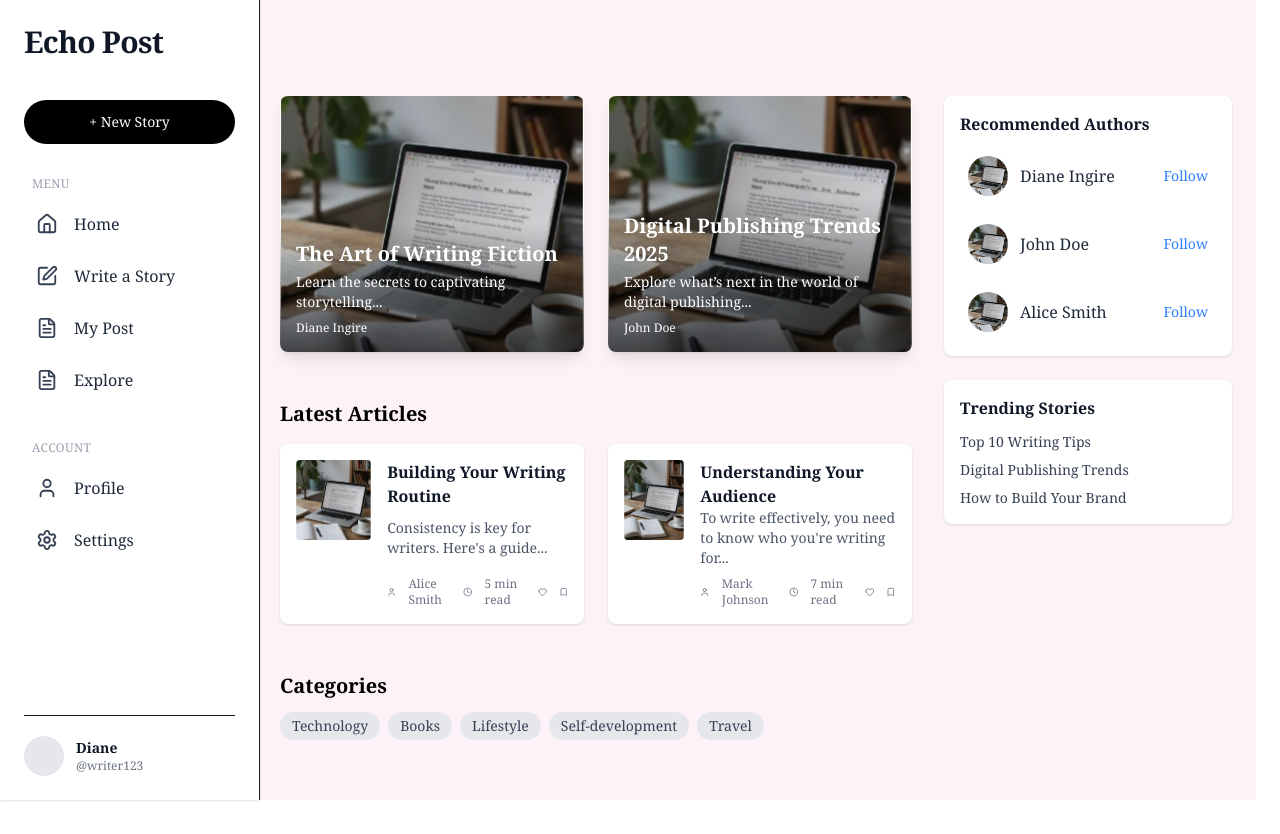
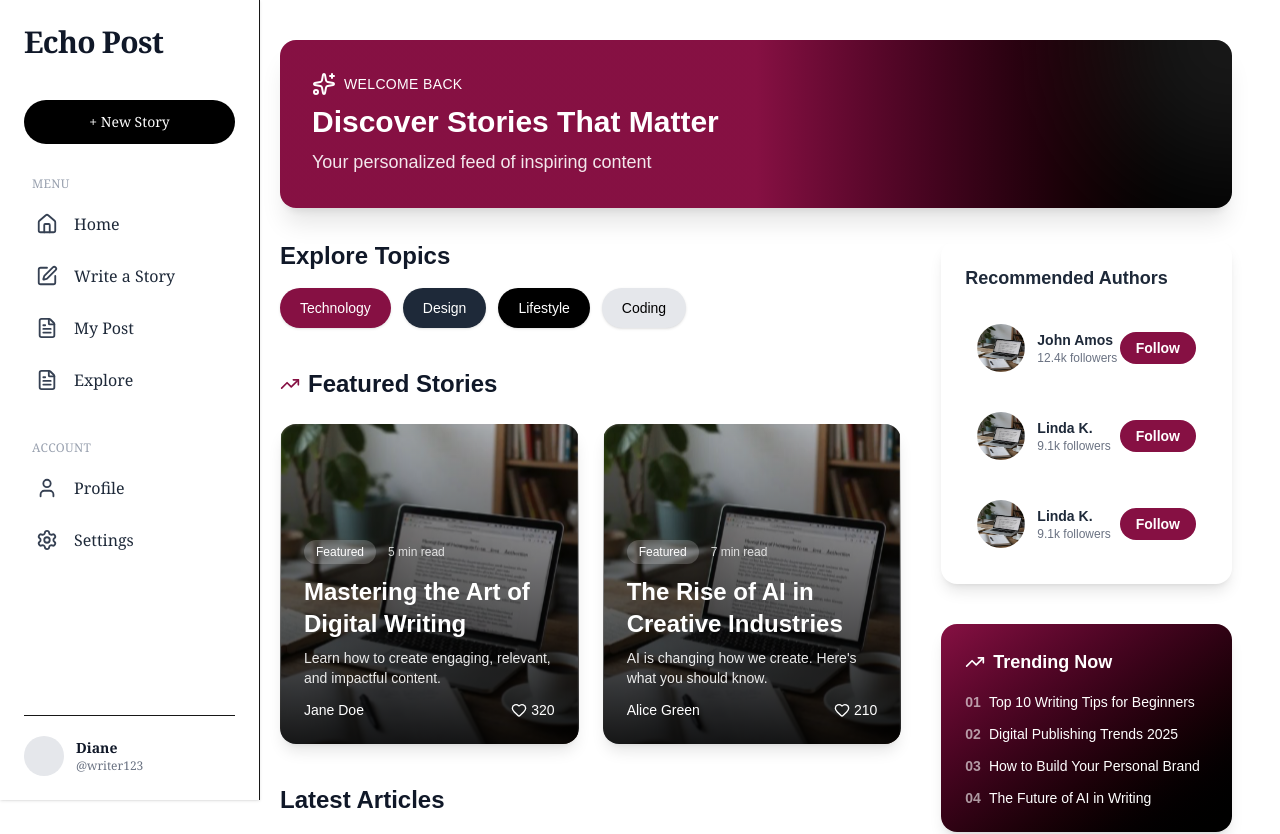
Before and after one commit to ingdia/Phase-Two-Capstone-Project, a Next.js app in the folder echo-post/: page /dashboard in a window 1280 px wide. Shown: the top 834 px of the page. Before the commit the page ends 800 px from the top, so only its background shows below. Built offline with nearby package versions, Linux system fonts and the light colour scheme.

Commit message:
configuring claudinary

```diff
--- a/echo-post/package.json
+++ b/echo-post/package.json
@@ -12,10 +12,13 @@
     "@lexical/react": "^0.38.2",
     "@prisma/client": "^6.19.0",
     "bcryptjs": "^3.0.3",
+    "cloudinary": "^1.41.3",
     "dotenv": "^17.2.3",
     "jsonwebtoken": "^9.0.2",
     "lexical": "^0.38.2",
     "lucide-react": "^0.554.0",
+    "multer": "^2.0.2",
+    "multer-storage-cloudinary": "^4.0.0",
     "next": "16.0.3",
     "pg": "^8.16.3",
     "prisma": "^6.19.0",
--- /dev/null
+++ b/echo-post/src/app/(api)/protected/post/[id]/comments/route.ts
@@ -0,0 +1,30 @@
+import prisma from "../../../../../../lib/prisma";
+import { NextResponse } from "next/server";
+import jwt from "jsonwebtoken";
+
+const JWT_SECRET = process.env.JWT_SECRET!;
+
+export async function POST(req: Request, { params }: any) {
+  try {
+    const auth = req.headers.get("Authorization");
+    if (!auth) return NextResponse.json({ error: "Unauthorized" }, { status: 401 });
+
+    const token = auth.split(" ")[1];
+    const decoded = jwt.verify(token, JWT_SECRET) as { id: string };
+
+    const { content } = await req.json();
+    if (!content) return NextResponse.json({ error: "Empty comment" }, { status: 400 });
+
+    const comment = await prisma.comment.create({
+      data: {
+        content,
+        postId: params.id,
+        authorId: decoded.id,
+      },
+    });
+
+    return NextResponse.json({ comment }, { status: 201 });
+  } catch (e) {
+    return NextResponse.json({ error: "Failed to comment" }, { status: 500 });
+  }
+}
--- a/echo-post/src/app/dashboard/page.tsx
+++ b/echo-post/src/app/dashboard/page.tsx
@@ -1,168 +1,152 @@
-import React from "react";
-import { Bookmark, User, Heart, Clock } from "lucide-react";
+"use client";
 
-const featuredPosts = [
+import { useState } from "react";
+
+
+import Banner from "@/components/dash/overview/Banner";
+import Categories from "@/components//dash/overview/Categories";
+import FeaturedStories from "@/components/dash/overview/FeaturedStories";
+import LatestArticles from "@/components/dash/overview/LatestArticles";
+import TrendingAuthors from "@/components/dash/overview/TrendingAuthors";
+import TrendingStories from "@/components/dash/overview/TrendingStories";
+
+
+import { Post, Category, Author } from "@/types/glob";
+
+export default function HomePage() {
+
+
+  const categories: Category[] = [
+    { name: "Technology", color: "bg-pink-900 text-white" },
+    { name: "Design", color: "bg-gray-800 text-white" },
+    { name: "Lifestyle", color: "bg-black text-white" },
+    { name: "Coding", color: "bg-gray-200 text-black" },
+  ];
+
+  const featuredPosts: Post[] = [
     {
-    title: "The Art of Writing Fiction",
-    author: "Diane Ingire",
+      id: "1",
+      title: "Mastering the Art of Digital Writing",
+      excerpt: "Learn how to create engaging, relevant, and impactful content.",
       cover: "/image/image.png",
-    excerpt: "Learn the secrets to captivating storytelling...",
+      author: "Jane Doe",
+      readTime: "5 min read",
+      likes: 320,
     },
     {
-    title: "Digital Publishing Trends 2025",
-    author: "John Doe",
+      id: "2",
+      title: "The Rise of AI in Creative Industries",
+      excerpt: "AI is changing how we create. Here's what you should know.",
       cover: "/image/image.png",
-    excerpt: "Explore what’s next in the world of digital publishing...",
+      author: "Alice Green",
+      readTime: "7 min read",
+      likes: 210,
     },
   ];
 
-const latestPosts = [
+  const latestPosts: Post[] = [
     {
-    title: "Building Your Writing Routine",
-    author: "Alice Smith",
+      id: "3",
+      title: "The Psychology Behind Great Design",
+      excerpt: "Understanding users at a deeper level can improve UI/UX.",
       cover: "/image/image.png",
-    excerpt: "Consistency is key for writers. Here's a guide...",
-    time: "5 min read",
+      author: "Mark Philips",
+      time: "2h ago",
+      likes: 12,
     },
     {
-    title: "Understanding Your Audience",
-    author: "Mark Johnson",
+      id: "4",
+      title: "Top 10 Tools Every Developer Should Know in 2025",
+      excerpt: "These tools will boost your productivity instantly.",
       cover: "/image/image.png",
-    excerpt: "To write effectively, you need to know who you're writing for...",
-    time: "7 min read",
+      author: "Clara Nduwimana",
+      time: "4h ago",
+      likes: 98,
     },
   ];
 
-const trendingAuthors = [
-  { name: "Diane Ingire", avatar: "/image/image.png" },
-  { name: "John Doe", avatar: "/image/image.png" },
-  { name: "Alice Smith", avatar: "/image/image.png" },
+  const authors: Author[] = [
+    {
+      id: "a1",
+      name: "John Amos",
+      avatar: "/image/image.png",
+      followers: "12.4k followers",
+    },
+    {
+      id: "a2",
+      name: "Linda K.",
+      avatar: "/image/image.png",
+      followers: "9.1k followers",
+    },
+     {
+      id: "a3",
+      name: "Linda K.",
+      avatar: "/image/image.png",
+      followers: "9.1k followers",
+    },
   ];
 
-const categories = [
-  "Technology",
-  "Books",
-  "Lifestyle",
-  "Self-development",
-  "Travel",
-];
 
-export default function page() {
+
+  const [bookmarked, setBookmarked] = useState<Record<string, boolean>>({});
+  const [liked, setLiked] = useState<Record<string, boolean>>({});
+  const [followed, setFollowed] = useState<Record<string, boolean>>({});
+
+  const toggleBookmark = (id: string) => {
+    setBookmarked((prev) => ({ ...prev, [id]: !prev[id] }));
+  };
+
+  const toggleLike = (id: string) => {
+    setLiked((prev) => ({ ...prev, [id]: !prev[id] }));
+  };
+
+  const toggleFollow = (id: string) => {
+    setFollowed((prev) => ({ ...prev, [id]: !prev[id] }));
+  };
+
+
   return (
-    <div className="min-h-screen bg-pink-50 text-black font-serif" >
+    <div className="max-w-7xl mx-auto px-6 py-10 text-gray-800">
 
-      <main className="pt-24 max-w-7xl mx-auto px-6 flex gap-8">
-        {/* Main Content */}
-        <div className="flex-1 flex flex-col gap-12">
-          {/* Featured Section */}
-          <section className="grid grid-cols-1 md:grid-cols-2 gap-6">
-            {featuredPosts.map((post, i) => (
-              <div
-                key={i}
-                className="relative rounded-lg overflow-hidden shadow-lg cursor-pointer hover:shadow-2xl transition"
-              >
-                <img
-                  src={post.cover}
-                  alt={post.title}
-                  className="w-full h-64 object-cover"
+
+      <Banner />
+
+
+      <div className="grid grid-cols-1 lg:grid-cols-3 gap-10">
+
+
+        <div className="lg:col-span-2 space-y-10">
+
+
+          <Categories categories={categories} />
+
+
+          <FeaturedStories posts={featuredPosts} />
+
+
+          <LatestArticles
+            latestPosts={latestPosts}
+            bookmarked={bookmarked}
+            liked={liked}
+            onBookmark={toggleBookmark}
+            onLike={toggleLike}
           />
-                <div className="absolute bottom-0 left-0 right-0 bg-gradient-to-t from-black/70 to-transparent p-4 text-white">
-                  <h2 className="text-xl font-bold">{post.title}</h2>
-                  <p className="text-sm mt-1">{post.excerpt}</p>
-                  <p className="mt-2 text-xs">{post.author}</p>
-                </div>
-              </div>
-            ))}
-          </section>
-
-          {/* Latest Articles */}
-          <section>
-            <h3 className="text-xl font-semibold mb-4">Latest Articles</h3>
-            <div className="grid grid-cols-1 md:grid-cols-2 gap-6">
-              {latestPosts.map((post, i) => (
-                <div
-                  key={i}
-                  className="flex gap-4 bg-white rounded-lg shadow hover:shadow-md transition p-4 cursor-pointer"
-                >
-                  <img
-                    src={post.cover}
-                    alt={post.title}
-                    className="w-32 h-20 object-cover rounded"
-                  />
-                  <div className="flex flex-col justify-between">
-                    <h4 className="font-semibold text-gray-900">{post.title}</h4>
-                    <p className="text-gray-600 text-sm">{post.excerpt}</p>
-                    <div className="flex items-center gap-3 text-gray-500 text-xs mt-2">
-                      <User size={14} />
-                      <span>{post.author}</span>
-                      <Clock size={14} />
-                      <span>{post.time}</span>
-                      <Heart size={14} />
-                      <Bookmark size={14} />
-                    </div>
-                  </div>
-                </div>
-              ))}
-            </div>
-          </section>
-
-          {/* Categories */}
-          <section>
-            <h3 className="text-xl font-semibold mb-3">Categories</h3>
-            <div className="flex flex-wrap gap-2">
-              {categories.map((cat, i) => (
-                <span
-                  key={i}
-                  className="bg-gray-200 px-3 py-1 rounded-full text-gray-700 text-sm cursor-pointer hover:bg-gray-300 transition"
-                >
-                  {cat}
-                </span>
-              ))}
-            </div>
-          </section>
         </div>
 
-        {/* Sidebar */}
-        <aside className="w-72 hidden lg:flex flex-col gap-6">
-          {/* Trending Authors */}
-          <div className="bg-white p-4 rounded-lg shadow">
-            <h4 className="font-semibold text-gray-900 mb-3">Recommended Authors</h4>
-            <div className="flex flex-col gap-3">
-              {trendingAuthors.map((author, i) => (
-                <div
-                  key={i}
-                  className="flex items-center justify-between cursor-pointer hover:bg-gray-50 p-2 rounded transition"
-                >
-                  <div className="flex items-center gap-3">
-                    <img
-                      src={author.avatar}
-                      alt={author.name}
-                      className="w-10 h-10 rounded-full object-cover"
+
+        <aside className="space-y-10">
+
+        <TrendingAuthors
+            authors={authors}
+            followed={followed}
+            onFollow={toggleFollow}
           />
-                    <span className="text-gray-800 font-medium">{author.name}</span>
+          <TrendingStories />
+
+
+
+        </aside>
       </div>
-                  <button className="text-sm text-blue-500 font-medium hover:underline">
-                    Follow
-                  </button>
-                </div>
-              ))}
-            </div>
-          </div>
-
-          {/* Trending Stories (Optional) */}
-          <div className="bg-white p-4 rounded-lg shadow">
-            <h4 className="font-semibold text-gray-900 mb-3">Trending Stories</h4>
-            <ul className="flex flex-col gap-2 text-gray-700 text-sm">
-              <li className="cursor-pointer hover:text-gray-900">Top 10 Writing Tips</li>
-              <li className="cursor-pointer hover:text-gray-900">Digital Publishing Trends</li>
-              <li className="cursor-pointer hover:text-gray-900">How to Build Your Brand</li>
-            </ul>
-          </div>
-        </aside>
-      </main>
-
-      {/* Footer */}
-
     </div>
   );
 }
--- /dev/null
+++ b/echo-post/src/lib/auth.ts
@@ -0,0 +1,31 @@
+import jwt from "jsonwebtoken";
+import { NextResponse } from "next/server";
+
+const JWT_SECRET = process.env.JWT_SECRET!;
+if (!JWT_SECRET) throw new Error("JWT_SECRET not set in env");
+
+export type JwtPayload = { id: string; iat?: number; exp?: number };
+
+export function verifyTokenFromReq(req: Request): JwtPayload | null {
+  const auth = req.headers.get("authorization") || req.headers.get("Authorization");
+  if (!auth) return null;
+  const token = auth.split(" ")[1];
+  if (!token) return null;
+  try {
+    return jwt.verify(token, JWT_SECRET) as JwtPayload;
+  } catch {
+    return null;
+  }
+}
+
+export function requireAuthenticated(req: Request) {
+  const decoded = verifyTokenFromReq(req);
+  if (!decoded) {
+    throw NextResponse.json({ error: "Unauthorized" }, { status: 401 });
+  }
+  return decoded;
+}
+
+export function signToken(payload: { id: string }) {
+  return jwt.sign(payload, JWT_SECRET, { expiresIn: "7d" });
+}
--- /dev/null
+++ b/echo-post/src/lib/cloudinary.ts
@@ -0,0 +1,12 @@
+import cloudinaryModule from "cloudinary";
+
+const cloudinary = cloudinaryModule.v2;
+
+cloudinary.config({
+  cloud_name: process.env.CLOUDINARY_CLOUD_NAME,
+  api_key: process.env.CLOUDINARY_API_KEY,
+  api_secret: process.env.CLOUDINARY_API_SECRET,
+  secure: true,
+});
+
+export default cloudinary;
```
Also changed, not shown: echo-post/src/app/(api)/auth/[id]/follow/route.ts (added), 1 other file (tests, documents, lock files or other folders). Lines whose indentation alone changed are shown as unchanged.
